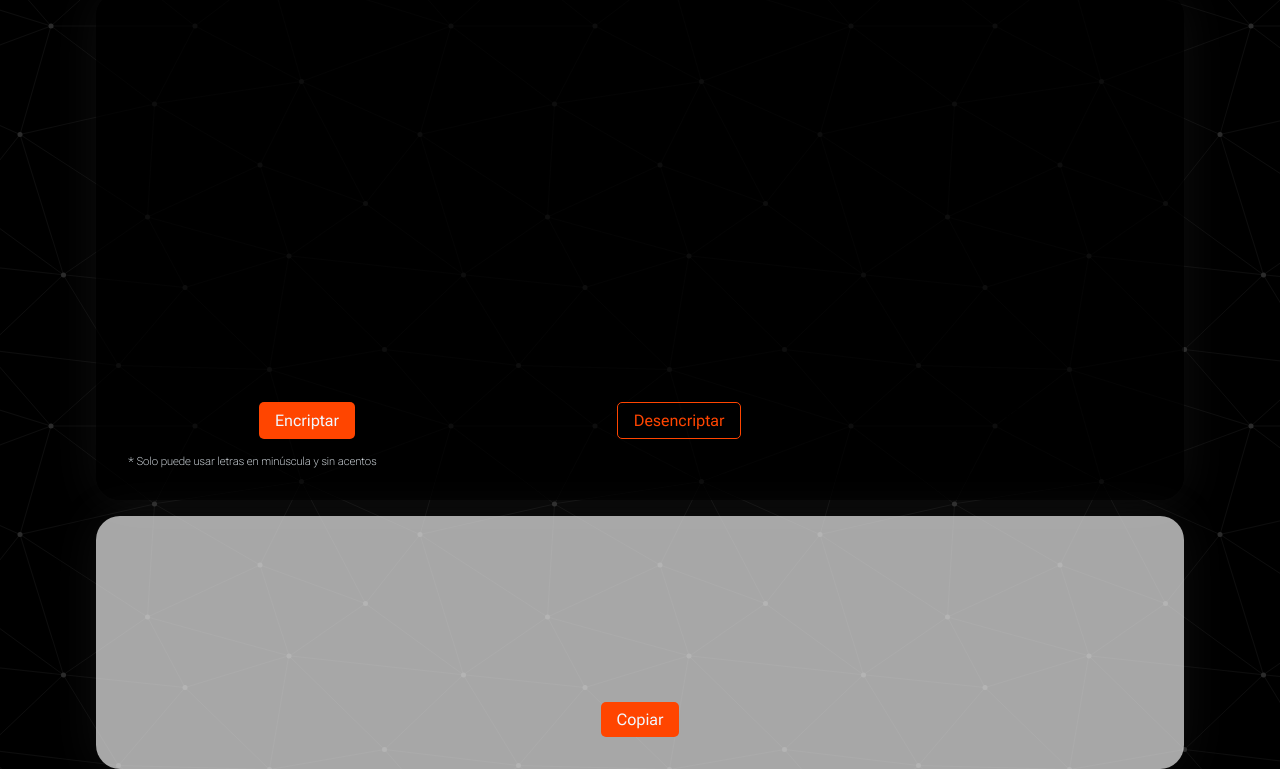
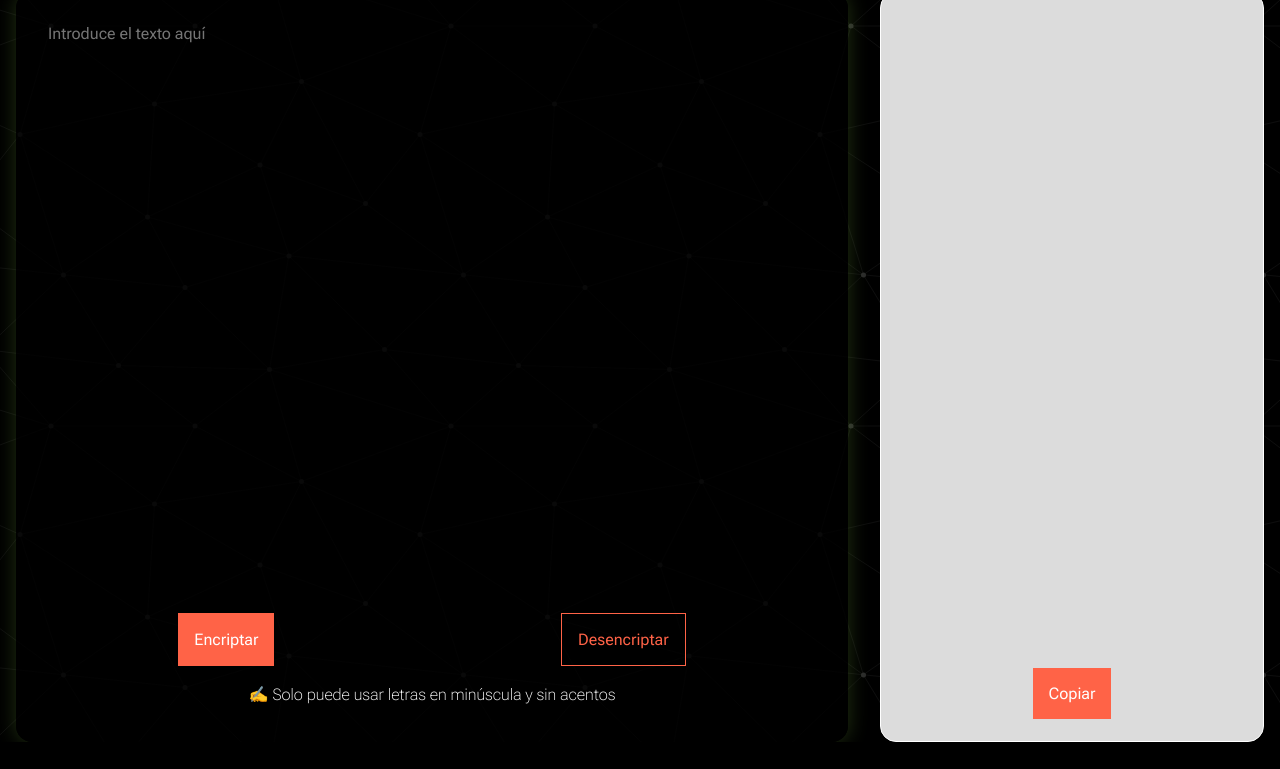
Before and after one commit to saalcazar/encrypt, a plain HTML site: page index.html in a window 1280 px wide. Shown: the part 165-934 px from the top of the page. After the commit the page ends 907 px from the top, so only its background shows below. Drawn offline with Linux system fonts and the light colour scheme.

Commit message:
Responsibe

```diff
--- a/css/style.css
+++ b/css/style.css
@@ -15,13 +15,7 @@ body {
   align-items: center;
   justify-content: center;
   flex-direction: column;
-}
-
-textarea {
-  all: unset;
-  border: none;
-  resize: none;
-  width: 100%;
+  color: white;
 }
 
 .header {
@@ -35,7 +29,7 @@ textarea {
   font-size: 3rem;
   margin-bottom: 1rem;
   color: steelblue;
-  animation: changeColor 8+-+s infinite alternate;
+  animation: changeColor 8s infinite alternate;
 }
 
 @keyframes changeColor {
@@ -63,77 +57,125 @@ textarea {
 
 .container {
   width: 85%;
+  min-height: 80vh;
   display: flex;
   flex-direction: column;
   justify-content: center;
   align-items: center;
 }
 
-.original-text, .modified-text {
-  width: 100%;
+@media (min-width: 900px) {
+  .container {
+    width: 100%;
+    justify-content: space-around;
+    flex-direction: row;
+  }
 }
 
 .original-text {
-  height: auto;
-  background: rgba(0, 0, 0, .7);
-  padding: 2rem;
-  border-radius: 1.5rem;
-  box-shadow: 0px 2px 50px .5px rgba(138, 138, 138, 0.1);
+  width: 90%;
+  background: rgba(0, 0, 0, .8);
+  border-radius: 1rem;
   overflow: hidden;
+  padding: 1rem;
+  box-shadow: .2px .2px 20px 0.2px rgba(128, 128, 128, .2);
+  animation: shadow 8s infinite alternate;
 }
 
-.original-text p {
-  margin-top: 1rem;
-  color: aliceblue;
-  font-weight: 100;
-  font-size: .7rem;
+@keyframes shadow {
+  25% {
+    box-shadow: .2px .2px 20px 0.2px rgba(255, 99, 71, .2);
+  }
+  50% {
+    box-shadow: .2px .2px 20px 0.2px rgba(135, 206, 235, .2);
+  }
+  75% {
+    box-shadow: .2px .2px 20px 0.2px rgba(173, 255, 47, .2);
+  }
+  100% {
+    box-shadow: .2px .2px 20px 0.2px rgba(255, 47, 238, 0.2);
+  }
 }
 
-.original-text textarea {
-  height: 350px;
-  color: lightgray;
-  margin-bottom: 1.5rem;
+@media (min-width: 900px) {
+  .original-text {
+    width: 65%;
+    height: 750px;
+  }
+}
+
+.original {
+  all: unset;
+  width: 100%;
+  height: 380px;
+  margin-bottom: 1rem;
+  color: rgb(197, 197, 197);
+}
+
+@media (min-width: 900px) {
+  .original {
+    width: 95%;
+    height: 550px;
+    padding: 1rem;
+  }
+}
+
+.caution {
+  text-align: center;
+  font-weight: 100;
+  margin-top: 1rem;
+}
+
+.modified-text {
+  width: 90%;
+  background: gainsboro;
+  border-radius: 1rem;
+  overflow: hidden;
+  border: 1px solid white;
+  padding: 1rem;
+  margin-top: 1.5rem;
+}
+
+@media (min-width: 900px) {
+  .modified-text {
+    width: 30%;
+    margin-top: 0;
+    height: 750px;
+  }
+}
+
+.modified {
+  all: unset;
+  width: 100%;
+  height: 180px;
+  color: rgb(77, 77, 77);
+}
+
+@media (min-width: 900px) {
+  .modified {
+    width: 95%;
+    height: 620px;
+    padding: 1rem;
+  }
 }
 
 .buttons {
-  position: relative;
+  padding: 3px;
   display: flex;
   justify-content: space-around;
 }
 
 .dark-button {
+  cursor: pointer;
   all: unset;
-  cursor: pointer;
-  padding: .5rem 1rem;
-  background: orangered;
-  color: aliceblue;
-  border-radius: 5px;
-  transition: transform .3s ease;
-}
-
-.dark-button:hover {
-  transform: scale(1.1);
+  background: tomato;
+  padding: 1rem;
 }
 
 .light-button {
+  cursor: pointer;
   all: unset;
-  cursor: pointer;
-  padding: .5rem 1rem;
-  color: orangered;
-  border: 1px solid orangered;
-  border-radius: 5px;
+  border: .5px solid tomato;
+  padding: 1rem;
+  color: tomato;
 }
-
-.modified-text {
-  height: auto;
-  background: rgba(238, 238, 238, 0.7);
-  padding: 2rem;
-  border-radius: 1.5rem;
-  box-shadow: 0px 2px 50px .5px rgba(138, 138, 138, 0.1);
-  margin-top: 1rem;
-}
-
-.modified-text textarea {
-  height: 150px;
-  color: rgb(71, 71, 71);
-}
--- a/index.html
+++ b/index.html
@@ -15,21 +15,19 @@
   <main class="container">
     <section class="original-text">
       <form action="">
-        <textarea name="" id="original"></textarea>
+        <textarea class="original" name="" id="original" placeholder="Introduce el texto aquí"></textarea>
         <div class="buttons">
           <input class="dark-button" type="button" value="Encriptar" id="encrypt">
-          <input class="light-button" type="button" value="Desencriptar" id="decrypt" class="decrypt">qa
+          <input class="light-button" type="button" value="Desencriptar" id="decrypt" class="decrypt">
         </div>
-        <p><span>*</span> Solo puede usar letras en minúscula y sin acentos</p>
+        <p class="caution"><span>✍</span> Solo puede usar letras en minúscula y sin acentos</p>
       </form>
     </section>
     <section class="modified-text">
-      <form action="">
-        <textarea name="" id="modified" cols="30" rows="10"></textarea>
+        <textarea id="modified" class="modified"></textarea>
         <div class="buttons">
           <input class="dark-button" type="button" value="Copiar" id="copy">
         </div>
-      </form>
     </section>
   </main>
   <script src="js/script.js"></script>
--- a/js/script.js
+++ b/js/script.js
@@ -6,6 +6,8 @@ const modified = document.getElementById('modified')
 const encrypt = document.getElementById('encrypt')
 const decrypt = document.getElementById('decrypt')
 const copy = document.getElementById('copy')
+
+console.log(modified)
 
 const encryptText = () => {
   encrypt.addEventListener('click', () => {
```
